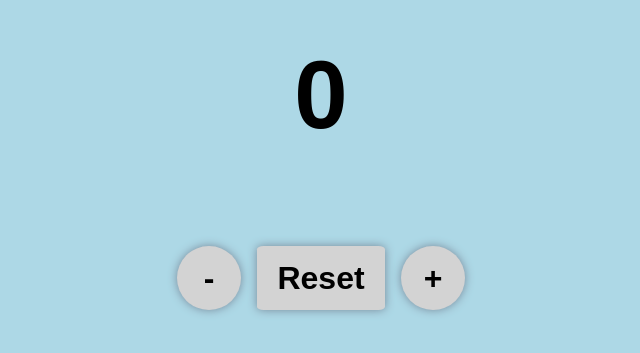
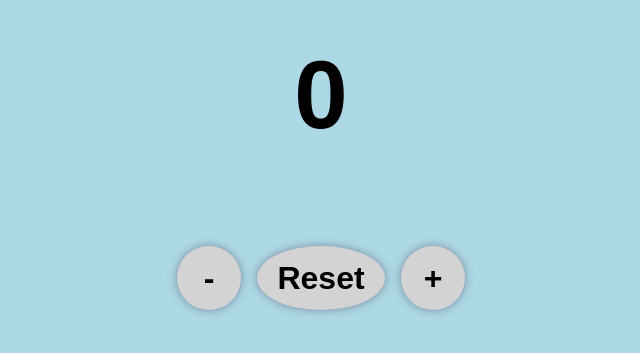
Before and after one commit to hafizaatifkamal/counter-machine, a plain HTML site: page index.html in a window 1280 px wide. Shown: the part 265-618 px from the top of the page, without its empty margins (319-959 px from the left). Drawn offline with Linux system fonts and the light colour scheme.

Commit message:
Update style.css
some minor styling changes

```diff
--- a/style.css
+++ b/style.css
@@ -28,20 +28,20 @@ button {
   color: inherit;
   height: 4rem;
   width: 4rem;
-  /* border-radius: 50%; */
+  border-radius: 50%;
   cursor: pointer;
   outline: none;
 }
 
-.minus, .plus {
+/* .minus, .plus {
   border-radius: 50%;
-}
+} */
 
 .reset {
   height: 4rem;
   width: 8rem;
   font-size: 2rem;
-  border-radius: 5%;
+/*   border-radius: 5%; */
 }
 
 button:hover {
```
